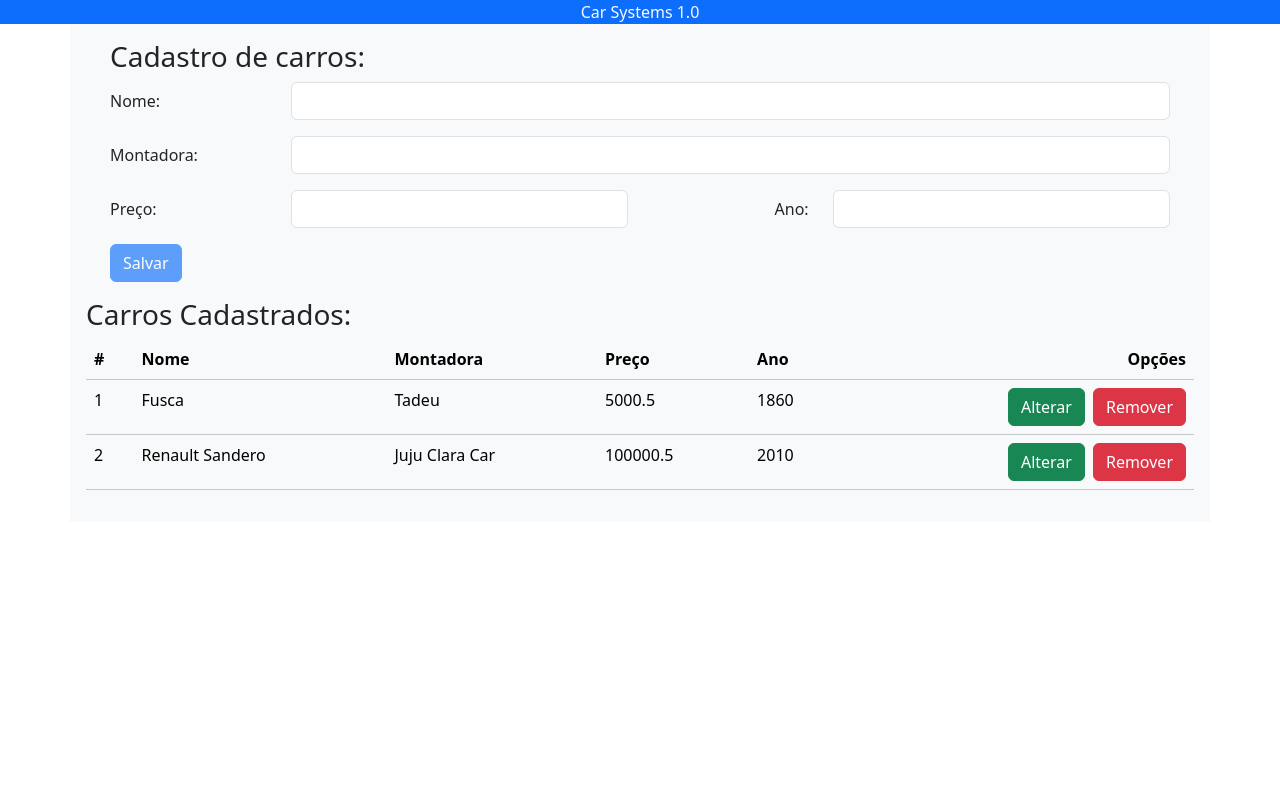
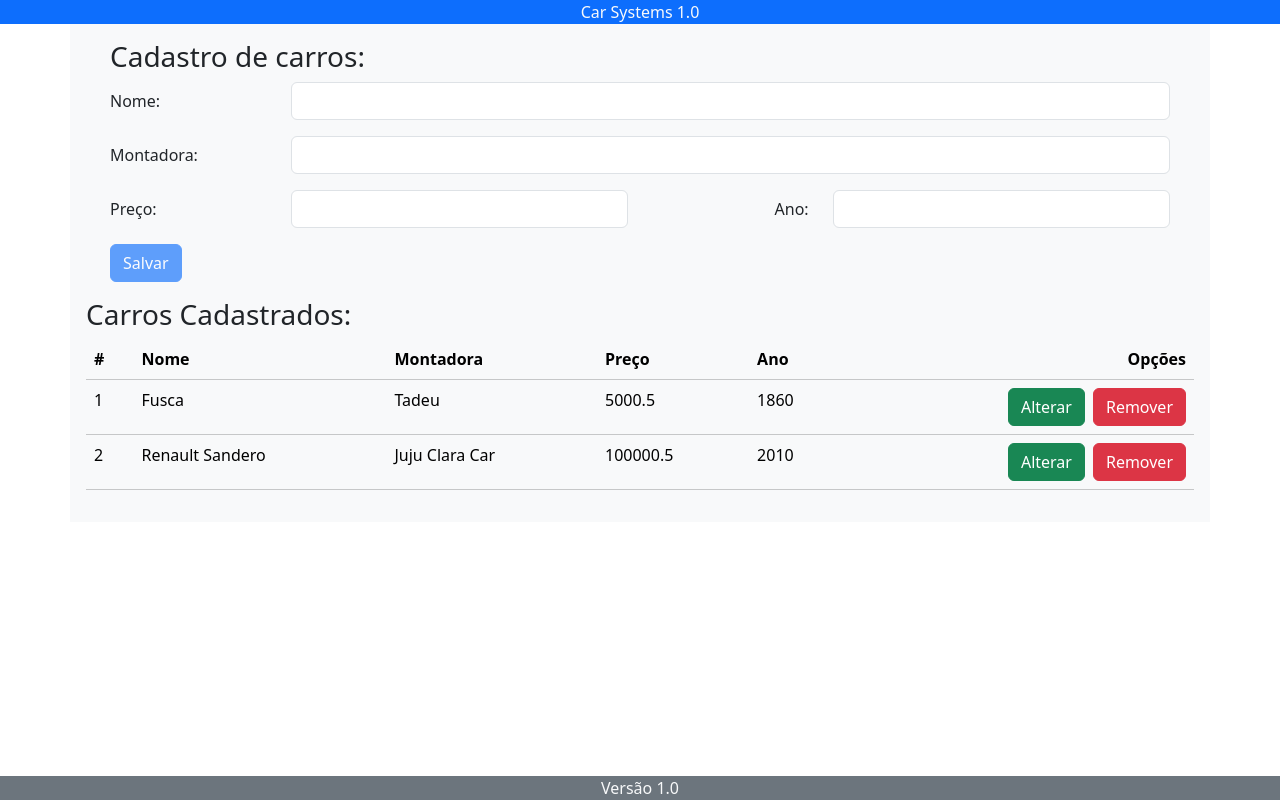
Before and after one commit to JulianaOAguilar/Cadastro_Carros, an Angular app: page / in a window 1280 px wide. Built offline with nearby package versions, Linux system fonts and the light colour scheme.

Commit message:
:sparkles: Closes #10 feat: Adicionar rodapé

```diff
--- a/src/app/app-module.ts
+++ b/src/app/app-module.ts
@@ -8,6 +8,7 @@ import { Header } from './components/header/header';
 import { CarComponent } from './components/car/car';
 import { Cars } from './components/cars/cars';
 import { FormsModule } from '@angular/forms';
+import { Footer } from './components/footer/footer';
 
 
 
@@ -17,7 +18,8 @@ import { FormsModule } from '@angular/forms';
     App,
     Header,
     CarComponent,
-    Cars
+    Cars,
+    Footer
 
   ],
   imports: [
--- a/src/app/app.html
+++ b/src/app/app.html
@@ -1,2 +1,7 @@
-<app-header></app-header>
-<app-cars></app-cars>
+<div class="d-flex flex-column min-vh-100">
+    <app-header></app-header>
+    <main class="flex-fill">
+        <app-cars></app-cars>
+    </main>
+    <app-footer></app-footer>
+</div>
--- /dev/null
+++ b/src/app/components/footer/footer.html
@@ -0,0 +1,3 @@
+<div class="bg-secondary text-center text-light mt-auto">
+    {{title}}
+</div>
--- /dev/null
+++ b/src/app/components/footer/footer.ts
@@ -0,0 +1,11 @@
+import { Component } from '@angular/core';
+
+@Component({
+  selector: 'app-footer',
+  standalone: false,
+  templateUrl: './footer.html',
+  styleUrl: './footer.css'
+})
+export class Footer {
+  title = 'Versão 1.0'
+}
```
Also changed, not shown: src/app/components/footer/footer.css (added), 1 other file (tests, documents, lock files or other folders).
